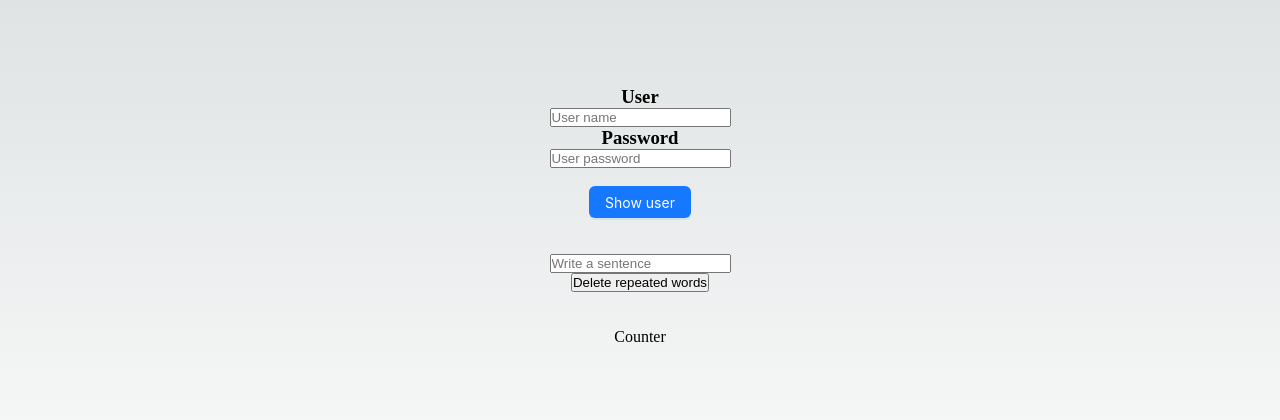
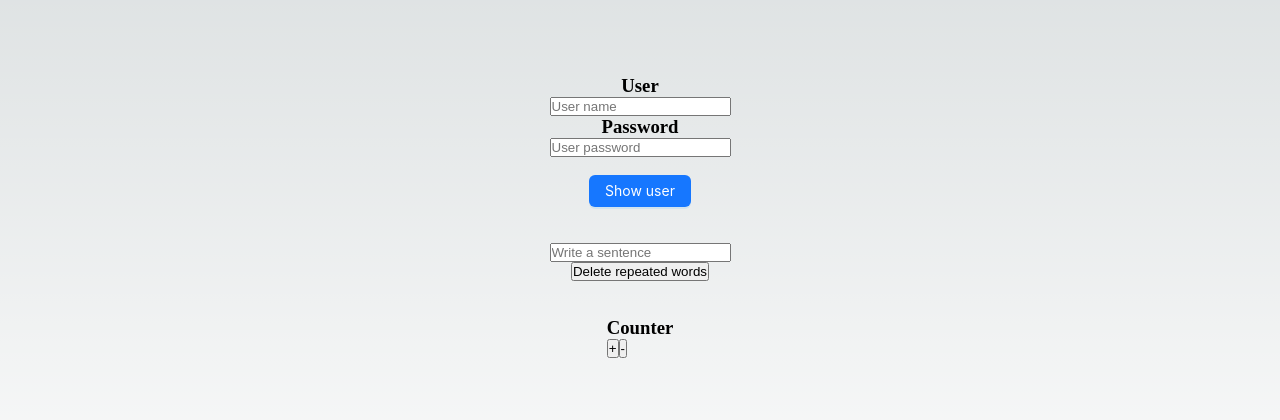
Before and after one commit to Aluonam/pt_221123, a Next.js app: page / in a window 1280 px wide. Shown: the part 184-604 px from the top of the page. Built offline with nearby package versions, Linux system fonts and the light colour scheme.

Commit message:
feat: counter buttons

```diff
--- a/components/Counter.jsx
+++ b/components/Counter.jsx
@@ -2,8 +2,10 @@ import React from 'react'
 
 const Counter = () => {
   return (
-    <div>Counter
-
+    <div>
+        <h3>Counter</h3>
+        <button onClick={()=>{}}>+</button>
+        <button onClick={()=>{}}>-</button>
     </div>
   )
 }
```
